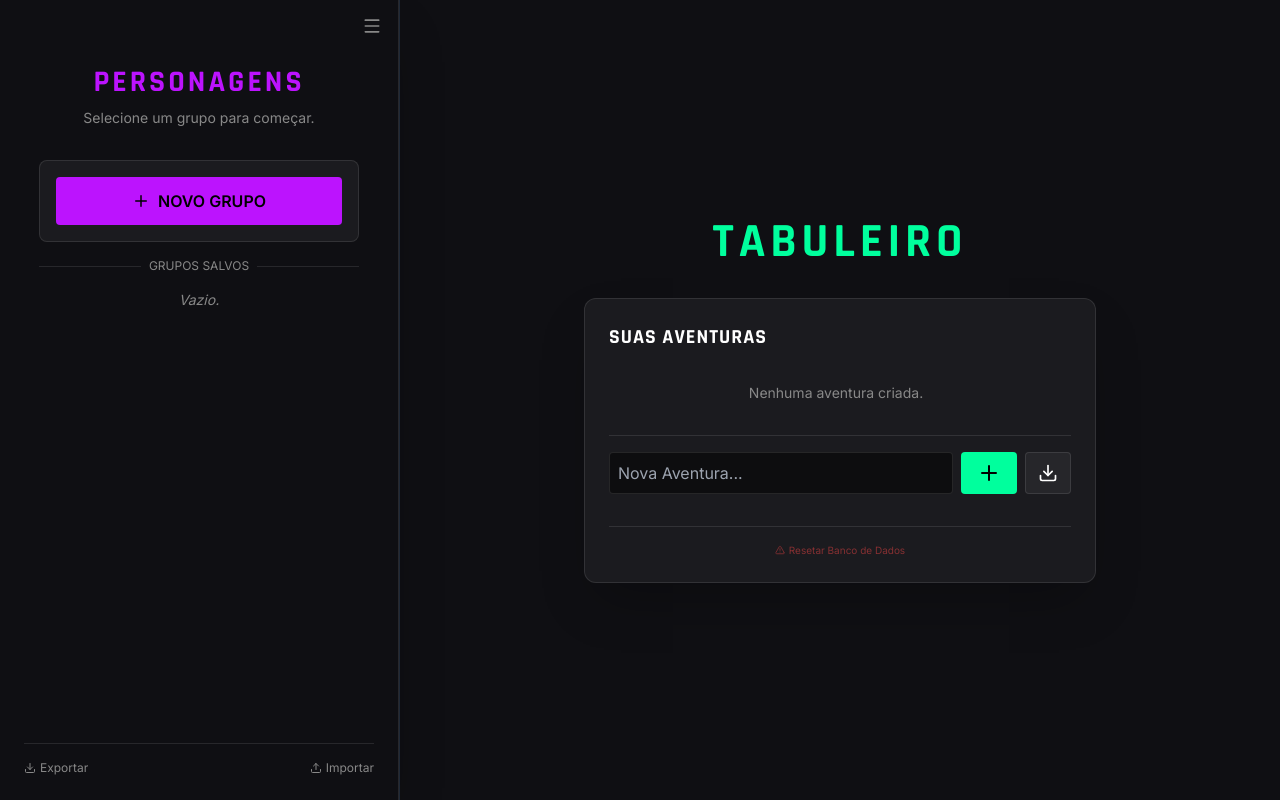
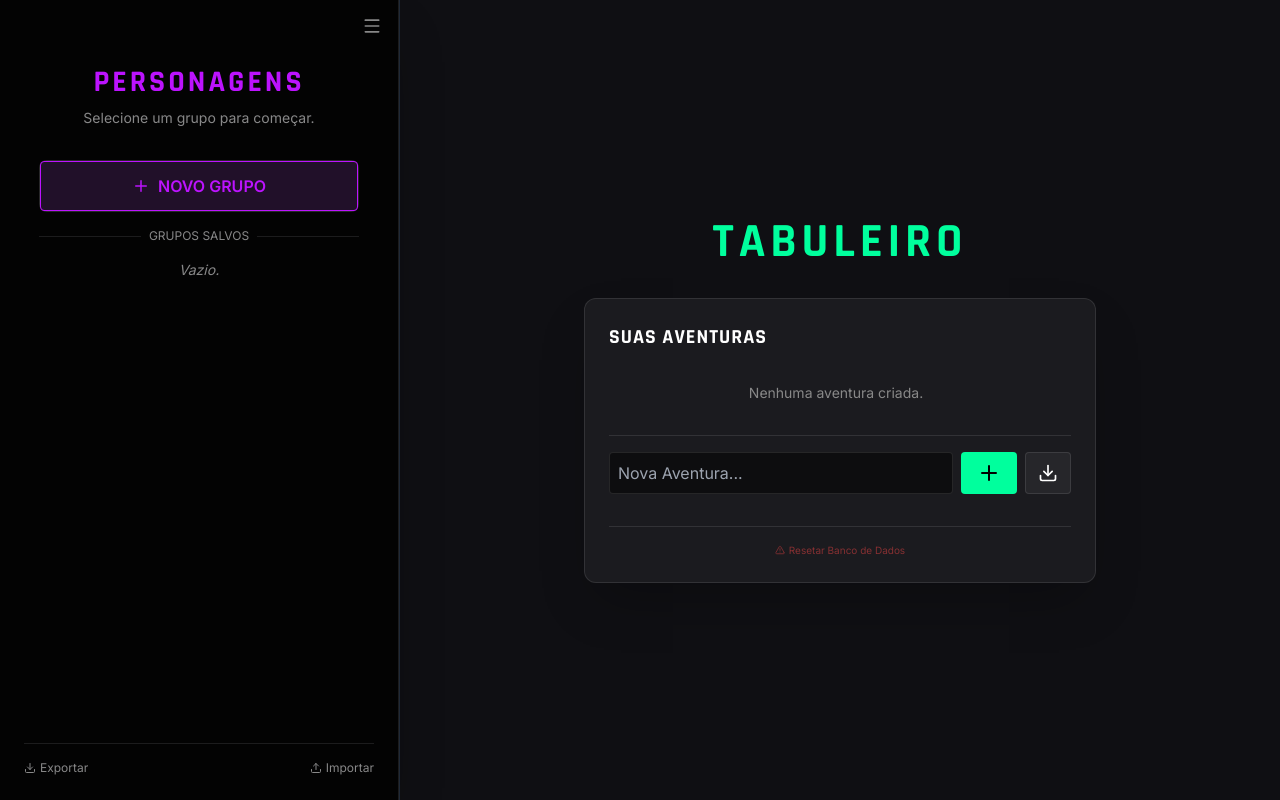
Before and after one commit to pvargasdev/ecosvtt, a React (Vite) app: page / in a window 1280 px wide. Built offline with nearby package versions, Linux system fonts and the light colour scheme.

Commit message:
Update CharacterSidebar.jsx

```diff
--- a/src/components/Character/CharacterSidebar.jsx
+++ b/src/components/Character/CharacterSidebar.jsx
@@ -1,6 +1,6 @@
 import React, { useState, useEffect, useRef } from 'react';
 import { useGame } from '../../context/GameContext';
-import { ArrowLeft, Menu, Edit2, Plus, X, Upload, Download, Trash2} from 'lucide-react';
+import { ArrowLeft, Menu, Edit2, Plus, X, Upload, Download, Trash2, LogOut } from 'lucide-react';
 import JSZip from 'jszip';
 import { saveAs } from 'file-saver';
 
@@ -30,7 +30,7 @@ const CharacterForm = ({ formData, setFormData, handlePhotoUpload }) => {
         <div className="space-y-4 pb-4">
             <div className="flex justify-center mb-4">
                 <div className="relative group cursor-pointer" onClick={() => document.getElementById('edit-photo-input').click()}>
-                    <div className={`w-32 h-32 rounded-full border-4 ${formData.photo ? 'border-neon-purple' : 'border-glass-border border-dashed'} overflow-hidden bg-black flex items-center justify-center shadow-2xl transition-all group-hover:scale-105`}>
+                    <div className={`w-32 h-32 rounded-full border-2 ${formData.photo ? 'border-white/0' : 'border-glass-border border-dashed'} overflow-hidden bg-black flex items-center justify-center shadow-2xl transition-all group-hover:scale-95`}>
                         {formData.photo ? (
                             <img src={formData.photo} className="w-full h-full object-cover" alt="Avatar"/>
                         ) : (
@@ -65,7 +65,7 @@ const CharacterForm = ({ formData, setFormData, handlePhotoUpload }) => {
                        value={formData.description||''}
                        onChange={e=>setFormData({...formData, description:e.target.value})}/>
             </div>
-            <div className="bg-white/5 p-2 rounded border border-glass-border">
+            <div className="bg-black/20 p-2 rounded border border-glass-border">
                 <span className="text-xs uppercase text-text-muted mb-2 block text-center">Atributos</span>
                 <div className="grid grid-cols-4 gap-2">
                     {['Mente','Corpo','Destreza','Presenca'].map(a=>(
@@ -80,7 +80,7 @@ const CharacterForm = ({ formData, setFormData, handlePhotoUpload }) => {
                 </div>
             </div>
 
-            {/* PERICIAS (Acima) */}
+            {/* PERICIAS */}
             <div>
                 <label className="text-xs text-text-muted mb-1 block">Perícias</label>
                 <textarea className="w-full bg-black/50 border border-glass-border rounded p-2 text-white h-20 text-sm focus:border-neon-purple transition-colors"
@@ -88,7 +88,7 @@ const CharacterForm = ({ formData, setFormData, handlePhotoUpload }) => {
                           onChange={e=>setFormData({...formData, skills:e.target.value})}/>
             </div>
 
-            {/* TRAUMAS (Acima dos slots) */}
+            {/* TRAUMAS */}
             <div>
                 <label className="text-xs text-text-muted mb-1 block">Traumas</label>
                 <textarea className="w-full bg-black/50 border border-glass-border rounded p-2 text-white h-20 text-sm focus:border-neon-red transition-colors"
@@ -96,7 +96,7 @@ const CharacterForm = ({ formData, setFormData, handlePhotoUpload }) => {
                           onChange={e=>setFormData({...formData, traumas:e.target.value})}/>
             </div>
 
-            {/* PAINEL DE DANO (Por último) */}
+            {/* PAINEL DE DANO */}
             <div className="bg-red-900/10 p-2 rounded border border-red-900/30">
                 <span className="text-xs uppercase text-neon-red mb-2 block">Tolerância a Dano</span>
                 <div className="flex gap-2">
@@ -269,7 +269,7 @@ const CharacterSidebar = ({ isCollapsed, setIsCollapsed }) => {
                       {confirmModal.onConfirm ? (
                           <>
                             <button onClick={closeModal} className="px-4 py-2 rounded border border-glass-border text-text-muted hover:bg-white/10 transition text-sm">Cancelar</button>
-                            <button onClick={() => { confirmModal.onConfirm(); closeModal(); }} className="px-4 py-2 rounded bg-neon-blue text-black font-bold hover:bg-white transition text-sm">Confirmar</button>
+                            <button onClick={() => { confirmModal.onConfirm(); closeModal(); }} className="px-4 py-2 rounded bg-neon-purple text-black font-bold hover:bg-white transition text-sm">Confirmar</button>
                           </>
                       ) : (
                           <button onClick={closeModal} className="px-6 py-2 rounded bg-glass border border-glass-border text-white hover:bg-white/10 transition text-sm">OK</button>
@@ -285,11 +285,11 @@ const CharacterSidebar = ({ isCollapsed, setIsCollapsed }) => {
   // ==========================================
   if (isCollapsed) {
     return (
-        <div className="h-full flex flex-col items-center py-4 bg-ecos-bg border-r border-glass-border gap-6 overflow-hidden">
+        <div className="h-full flex flex-col items-center py-4 bg-black/80 border-r border-glass-border gap-6 overflow-hidden">
              {/* Botão de Abrir */}
              <button
                 onClick={() => setIsCollapsed(false)}
-                className="p-2 rounded-full bg-glass hover:bg-white/10 text-neon-purple transition shadow-lg border border-glass-border"
+                className="p-2 rounded-full bg-glass hover:bg-white/10 text-text-muted hover:text-white transition"
                 title="Expandir"
              >
                 <Menu size={20} />
@@ -310,10 +310,10 @@ const CharacterSidebar = ({ isCollapsed, setIsCollapsed }) => {
   // ==========================================
   if (!activePresetId || view === 'manager') {
       return (
-        <FadeInView key="manager" className="p-6 bg-ecos-bg text-text-main overflow-hidden border-r border-glass-border items-center relative">
+        // Alterado de bg-ecos-bg para bg-black/80 para consistência com Details
+        <FadeInView key="manager" className="p-6 bg-black/80 text-text-main overflow-hidden border-r border-glass-border items-center relative">
             <ConfirmationOverlay />
 
-            {/* Botão de Colapso */}
             <button
                 onClick={() => setIsCollapsed(true)}
                 className="absolute top-2 right-2 p-2 rounded-full text-text-muted hover:text-white hover:bg-white/5 transition z-50"
@@ -322,13 +322,14 @@ const CharacterSidebar = ({ isCollapsed, setIsCollapsed }) => {
                 <Menu size={20} />
             </button>
 
-            {/* Título Roxo */}
             <h1 className="text-3xl font-rajdhani font-bold text-neon-purple mb-2 tracking-widest mt-10">PERSONAGENS</h1>
             <p className="text-text-muted text-sm text-center mb-8">Selecione um grupo para começar.</p>
             <div className="w-full max-w-xs space-y-4 flex-1 overflow-y-auto scrollbar-none pb-20">
-                <div className="bg-glass border border-glass-border rounded-lg p-4">
+                {/* Alterado bg-glass para bg-black/20 para ser mais escuro */}
+                <div className="bg-glass border border-glass-border rounded-lg p-0">
                     {!isCreatingPreset ? (
-                        <button onClick={() => setIsCreatingPreset(true)} className="w-full py-3 bg-neon-purple text-black font-bold rounded hover:bg-white transition flex items-center justify-center gap-2"><Plus size={18}/> NOVO GRUPO</button>
+                        // Botão alterado de Sólido para Outline (Mais dark/sci-fi)
+                        <button onClick={() => setIsCreatingPreset(true)} className="w-full py-3 bg-neon-purple/10 border border-neon-purple text-neon-purple font-bold rounded hover:bg-neon-purple hover:text-black transition flex items-center justify-center gap-2"><Plus size={18}/> NOVO GRUPO</button>
                     ) : (
                         <div className="flex flex-col gap-3" style={{ animation: 'fadeInUp 0.2s ease-out' }}>
                             <input autoFocus placeholder="Nome..." className="w-full bg-black/50 border border-glass-border rounded p-2 text-white" value={newPresetName} onChange={e=>setNewPresetName(e.target.value)} />
@@ -341,7 +342,8 @@ const CharacterSidebar = ({ isCollapsed, setIsCollapsed }) => {
                 </div>
                 <div className="flex items-center gap-2 text-text-muted text-xs uppercase my-4"><div className="h-px bg-glass-border flex-1"></div><span>Grupos Salvos</span><div className="h-px bg-glass-border flex-1"></div></div>
                 {presets.length === 0 ? <div className="text-center text-text-muted italic text-sm">Vazio.</div> : presets.map(p => (
-                    <div key={p.id} onClick={() => loadPreset(p.id)} className="bg-glass border border-glass-border rounded-lg p-3 flex justify-between items-center cursor-pointer hover:bg-white/5 transition group">
+                    // Alterado bg-glass para bg-black/20 e adicionado hover mais escuro
+                    <div key={p.id} onClick={() => loadPreset(p.id)} className="bg-black/20 border border-glass-border rounded-lg p-3 flex justify-between items-center cursor-pointer hover:bg-white/5 transition group">
                         <div><h3 className="font-bold text-white font-rajdhani">{p.name}</h3><div className="text-xs text-text-muted">{p.characters.length} Personagens</div></div>
                         <button onClick={(e) => { e.stopPropagation(); showConfirm("Apagar Grupo", "Não poderá ser desfeito.", () => deletePreset(p.id)); }} className="p-2 hover:bg-red-900/50 hover:text-red-500 rounded text-text-muted transition opacity-0 group-hover:opacity-100"><Trash2 size={16}/></button>
                     </div>
@@ -360,21 +362,17 @@ const CharacterSidebar = ({ isCollapsed, setIsCollapsed }) => {
   // ==========================================
   if (view === 'hub') {
     return (
-      <FadeInView key="hub" className="bg-ecos-bg text-text-main overflow-hidden relative border-r border-glass-border">
+      // Alterado de bg-ecos-bg para bg-black/80
+      <FadeInView key="hub" className="bg-black/80 text-text-main overflow-hidden relative border-r border-glass-border">
         <ConfirmationOverlay />
-        {/* Header Redesenhado - Botão SAIR movido para a Esquerda */}
         <div className="flex justify-between items-center p-4 border-b border-glass-border bg-black/40 shrink-0">
             <div className="flex items-center gap-3">
-                {/* Botão Sair do Grupo (Antes do nome) */}
                 <button onClick={() => exitPreset()} className="p-2 rounded-full bg-glass hover:bg-red-900/30 hover:text-red-400 text-text-muted transition" title="Sair do Grupo"><ArrowLeft size={20}/></button>
-
                 <div className="flex flex-col">
                     <span className="text-[10px] text-text-muted uppercase font-bold leading-none">Grupo</span>
                     <span className="font-rajdhani font-bold text-white truncate max-w-[150px] leading-none mt-1">{currentPreset?.name}</span>
                 </div>
             </div>
-
-            {/* Header Controls (Apenas Collapse) */}
             <div className="flex items-center gap-2">
                 <button onClick={() => setIsCollapsed(true)} className="p-2 rounded-full bg-glass hover:bg-white/10 text-text-muted hover:text-white transition" title="Recolher"><Menu size={20}/></button>
             </div>
@@ -390,7 +388,8 @@ const CharacterSidebar = ({ isCollapsed, setIsCollapsed }) => {
                     onDragOver={handleDragOver}
                     onDrop={(e) => handleDragSortDrop(e, index)}
                     onClick={() => navToChar(char.id)}
-                    className={`bg-glass border border-glass-border rounded-lg p-3 flex flex-col items-center cursor-pointer hover:bg-white/5 transition relative group min-h-[110px] ${draggedIndex === index ? 'opacity-30 border-dashed border-neon-purple' : ''}`}
+                    // Alterado bg-glass para bg-black/20
+                    className={`bg-black/20 border border-glass-border rounded-lg p-3 flex flex-col items-center cursor-pointer hover:bg-white/5 transition relative group min-h-[110px] ${draggedIndex === index ? 'opacity-30 border-dashed border-neon-purple' : ''}`}
                 >
                     <button onClick={(e) => { e.stopPropagation(); handleDeleteChar(char.id); }} className="absolute top-1 right-1 w-5 h-5 bg-red-600 rounded-full flex items-center justify-center text-white opacity-0 group-hover:opacity-100 transition-opacity z-10 text-[10px] hover:scale-110"><X size={10}/></button>
                     <img src={char.photo || 'https://via.placeholder.com/120'} className="w-16 h-16 rounded-full object-cover border border-glass-border mb-2 bg-[#222] pointer-events-none" alt={char.name} />
@@ -404,6 +403,7 @@ const CharacterSidebar = ({ isCollapsed, setIsCollapsed }) => {
              <div className="absolute inset-0 bg-ecos-bg z-50 p-4 flex flex-col overflow-hidden" style={{ animation: 'fadeInUp 0.3s ease-out' }}>
                 <div className="flex justify-between items-center mb-4"><h2 className="text-lg font-rajdhani font-bold text-neon-purple">Novo Personagem</h2><button onClick={() => setIsEditing(false)}><X size={20}/></button></div>
                 <div className="flex-1 overflow-y-auto scrollbar-thin pr-2"><CharacterForm formData={formData} setFormData={setFormData} handlePhotoUpload={handlePhotoUpload} /></div>
+                {/* Botão consistente com o "Novo Grupo" (Outline) */}
                 <button onClick={handleSaveChar} className="mt-4 w-full py-3 bg-neon-purple/10 border border-neon-purple text-neon-purple font-bold rounded hover:bg-neon-purple hover:text-black transition">ADICIONAR À MESA</button>
              </div>
         )}
@@ -489,7 +489,7 @@ const CharacterSidebar = ({ isCollapsed, setIsCollapsed }) => {
             </FadeInView>
         </div>
 
-        {/* FOOTER ESTATICO (Fora do FadeIn) */}
+        {/* FOOTER ESTATICO */}
         <div ref={footerRef} className="bg-black/80 border-t border-glass-border flex items-center justify-center gap-2 px-3 py-2 shrink-0 overflow-hidden" style={{ minHeight: footerIconSize + 20 }}>
              {gameState.characters.map((c, index) => (
                  <img
```
